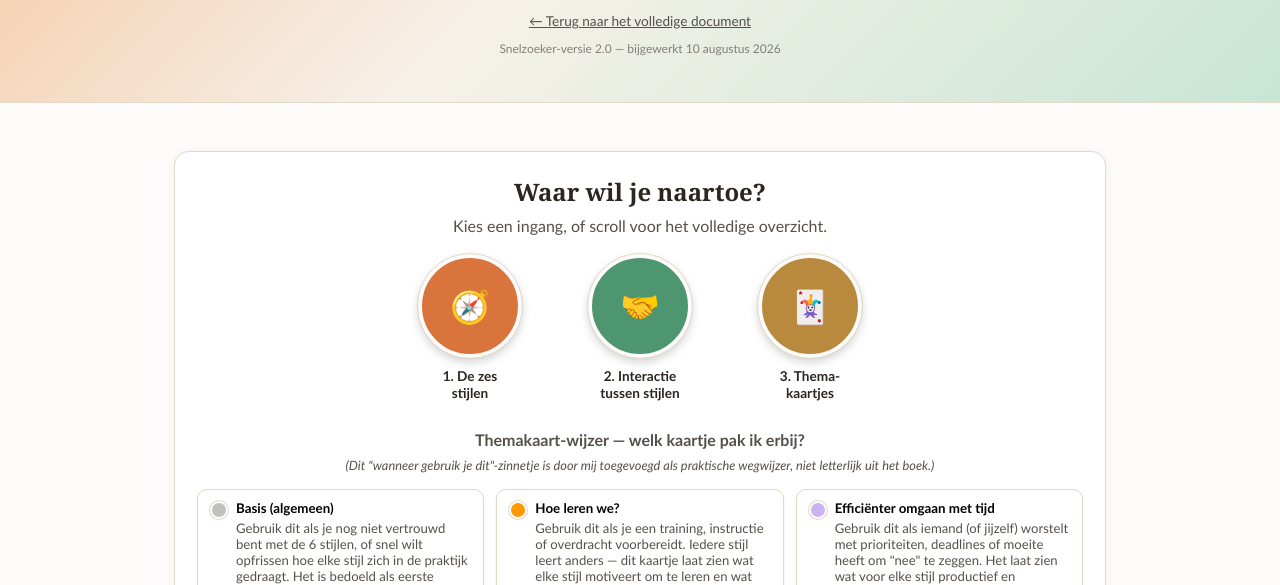
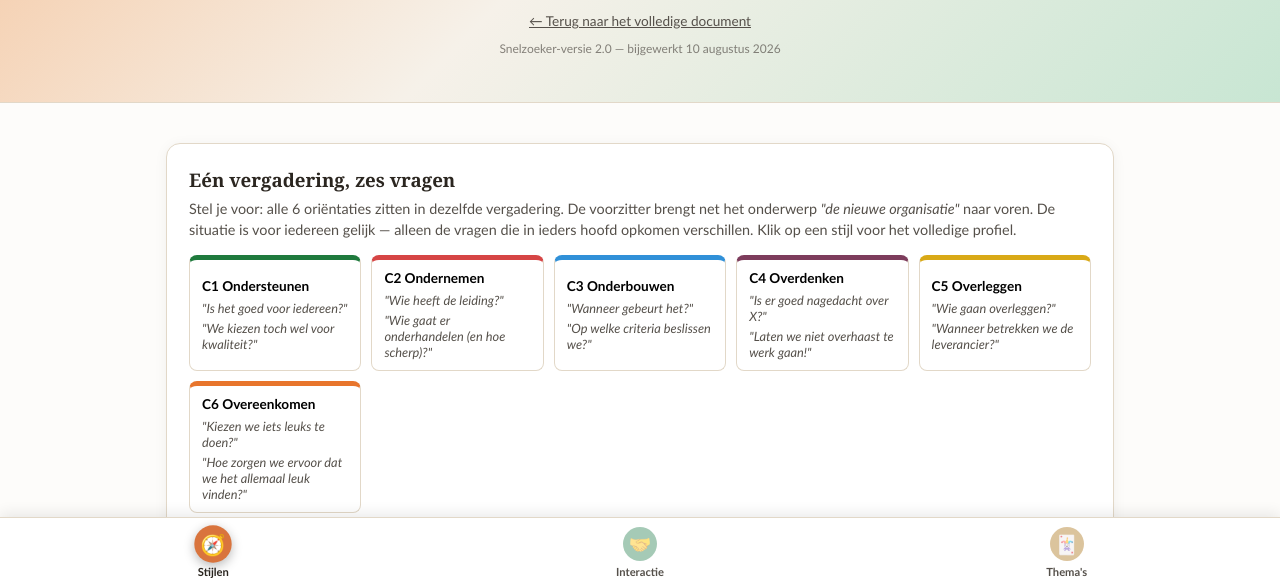
Before and after one commit to ErikdenBoer1983/Circle-Methode, a website: page www/index.html in a window 1280 px wide. Shown: the part 215-800 px from the top of the page. Drawn offline with Linux system fonts and the light colour scheme.

Commit message:
Tabbalk-navigatie, stevigere themakaartjes, horizontale scroll-fix

```diff
--- a/www/index.html
+++ b/www/index.html
@@ -13,15 +13,15 @@
   }
   * { box-sizing: border-box; }
   body { margin:0; background:var(--paper); color:var(--ink); font-family:"Trebuchet MS","Segoe UI",sans-serif; line-height:1.5; }
-  .wrap { max-width: var(--maxw); margin:0 auto; padding: 32px 24px 100px; }
+  .wrap { max-width: var(--maxw); margin:0 auto; padding: 24px 16px 90px; }
   header.top { background: linear-gradient(135deg, var(--accent-soft) 0%, var(--panel) 45%, var(--accent2-soft) 100%); border-bottom:1px solid var(--rule); padding: 40px 24px 32px; text-align:center; }
   header.top .logos { display:flex; justify-content:center; gap:16px; margin-bottom:18px; }
   header.top .logos img { max-height:80px; width:auto; background:#fff; border-radius:12px; padding:10px 14px; box-shadow:0 3px 10px rgba(0,0,0,0.12); }
   header.top h1 { margin: 0 0 4px; font-size: 1.9rem; font-family: Georgia, "Iowan Old Style", "Palatino Linotype", Palatino, serif; color: var(--ink); }
   header.top p.subtitle { margin:0; color: var(--accent); font-weight:600; font-family:"Trebuchet MS","Segoe UI",sans-serif; }
   header.top a.back { display:inline-block; margin-top:14px; font-size:0.85rem; color:var(--ink-soft); }
-  h2.section-title { font-size:1.35rem; font-family: Georgia, "Iowan Old Style", "Palatino Linotype", Palatino, serif; color:var(--accent); border-bottom:2px solid var(--accent-soft); padding-bottom:8px; margin-top:48px; }
   .card { background:#fff; border:1px solid var(--rule); border-radius:14px; padding:22px; margin-top:16px; box-shadow: 0 2px 14px rgba(43,38,32,0.05); }
+  .card + .card { margin-top:16px; }
   .row { display:flex; gap:16px; flex-wrap:wrap; align-items:flex-end; }
   .field { display:flex; flex-direction:column; gap:4px; min-width:220px; flex:1; }
   label { font-size:0.8rem; color:var(--ink-soft); }
@@ -34,10 +34,11 @@
   .compare .box .valkuil { color:var(--accent); font-weight:600; margin:0; }
   .interactie-text { margin-top:16px; background:#fff; border:1px solid var(--rule); border-radius:8px; padding:16px; font-size:0.95rem; }
   .results { margin-top:16px; display:flex; flex-direction:column; gap:10px; }
-  .result { background:#fff; border:1px solid var(--rule); border-left-width:6px; border-left-style:solid; border-radius:8px; padding:12px 14px; }
-  .result .theme-badge { display:inline-block; font-size:0.72rem; color:#fff; background:var(--accent); border-radius:12px; padding:2px 10px; margin-bottom:6px; }
-  .result .label { font-weight:700; margin: 0 0 8px; }
-  .result table { width:100%; border-collapse:collapse; font-size:0.85rem; }
+  .result { background:#fff; border-radius:14px; overflow:hidden; box-shadow:0 3px 10px rgba(0,0,0,0.08); }
+  .result .theme-badge { display:block; font-size:0.78rem; font-weight:700; color:#fff; padding:8px 14px; }
+  .result .label { font-weight:700; margin:12px 14px 8px; font-size:1.02rem; }
+  .result-table-scroll { overflow-x:auto; -webkit-overflow-scrolling:touch; padding:0 14px 14px; }
+  .result table { width:100%; min-width:640px; border-collapse:collapse; font-size:0.85rem; }
   .result td { border:1px solid var(--rule); padding:6px 8px; vertical-align:top; width:16.66%; }
   .result td.hdr { background:var(--panel); font-weight:700; text-align:center; width: auto; }
   .result td.active { background: var(--hl); font-weight:600; }
@@ -48,15 +49,20 @@
   details summary::marker { color: var(--ink-soft); }
   details[open] summary { margin-bottom: 4px; }
   details p { font-size: 0.92rem; }
-  .nav-btn { display:flex; flex-direction:column; align-items:center; gap:10px; text-decoration:none; width:150px; }
-  .nav-btn .circle { width:104px; height:104px; border-radius:50%; display:flex; align-items:center; justify-content:center; color:#fff; font-size:2rem; box-shadow:0 4px 10px rgba(0,0,0,0.18); border:4px solid var(--paper); outline:1px solid var(--rule); transition:transform 0.15s ease; }
-  .nav-btn:hover .circle { transform:translateY(-3px) scale(1.03); }
-  .nav-btn .caption { font-family:"Trebuchet MS","Segoe UI",sans-serif; font-weight:700; font-size:0.85rem; color:var(--ink); text-align:center; line-height:1.25; }
-  .wijzer-card { border:1px solid var(--rule); border-radius:10px; padding:10px 12px 10px 14px; cursor:pointer; background:#fff; box-shadow:0 1px 3px rgba(0,0,0,0.08); font-family:inherit; text-align:left; display:flex; gap:10px; align-items:flex-start; }
-  .wijzer-card:hover { box-shadow:0 3px 10px rgba(0,0,0,0.15); transform:translateY(-1px); }
-  .wijzer-card .dot { flex:0 0 auto; width:14px; height:14px; border-radius:50%; margin-top:3px; box-shadow:0 0 0 2px #fff, 0 0 0 3px var(--rule); }
-  .wijzer-card .naam { font-weight:700; margin:0 0 4px; }
+  .wijzer-card { border-radius:14px; overflow:hidden; cursor:pointer; background:#fff; box-shadow:0 3px 10px rgba(0,0,0,0.10); border:none; font-family:inherit; text-align:left; padding:0; display:flex; flex-direction:column; transition:transform 0.15s ease, box-shadow 0.15s ease; }
+  .wijzer-card:hover { box-shadow:0 6px 18px rgba(0,0,0,0.18); transform:translateY(-2px); }
+  .wijzer-card .band { padding:12px 14px; font-weight:700; font-size:0.98rem; color:#fff; text-shadow:0 1px 2px rgba(0,0,0,0.15); }
+  .wijzer-card .body { padding:10px 14px 12px; }
   .wijzer-card .uitleg { font-size:0.82rem; color:var(--ink-soft); margin:0; }
+
+  .tabbar { position:fixed; bottom:0; left:0; right:0; display:flex; background:#fff; border-top:1px solid var(--rule); box-shadow:0 -3px 14px rgba(0,0,0,0.09); z-index:100; padding-bottom:env(safe-area-inset-bottom,0); }
+  .tab-btn { flex:1; display:flex; flex-direction:column; align-items:center; gap:4px; padding:9px 4px 7px; border:none; background:none; cursor:pointer; font-family:"Trebuchet MS","Segoe UI",sans-serif; }
+  .tab-icon { width:34px; height:34px; border-radius:50%; display:flex; align-items:center; justify-content:center; font-size:1.15rem; color:#fff; opacity:0.5; transition:all 0.15s ease; }
+  .tab-btn.active .tab-icon { opacity:1; transform:scale(1.1); box-shadow:0 3px 10px rgba(0,0,0,0.28); }
+  .tab-label { font-size:0.7rem; font-weight:600; color:var(--ink-soft); }
+  .tab-btn.active .tab-label { color:var(--ink); }
+  .tab-panel { display:none; }
+  .tab-panel.active { display:block; }
 </style>
 </head>
 <body>
@@ -72,30 +78,7 @@
 </header>
 <div class="wrap">
 
-  <div class="card" id="overzicht" style="text-align:center;">
-    <h2 style="margin:0 0 4px;font-size:1.5rem;font-family:Georgia,'Iowan Old Style','Palatino Linotype',Palatino,serif;">Waar wil je naartoe?</h2>
-    <p style="margin:0 0 16px;color:var(--ink-soft);">Kies een ingang, of scroll voor het volledige overzicht.</p>
-    <div class="row" style="justify-content:center;gap:20px;">
-      <a href="#sec-stijlen" class="nav-btn">
-        <span class="circle" style="background:var(--accent);">🧭</span>
-        <span class="caption">1. De zes<br>stijlen</span>
-      </a>
-      <a href="#sec-interactie" class="nav-btn">
-        <span class="circle" style="background:var(--accent2);">🤝</span>
-        <span class="caption">2. Interactie<br>tussen stijlen</span>
-      </a>
-      <a href="#sec-themas" class="nav-btn">
-        <span class="circle" style="background:#B98A3D;">🃏</span>
-        <span class="caption">3. Thema-<br>kaartjes</span>
-      </a>
-    </div>
-
-    <h3 style="margin:26px 0 4px;font-size:1rem;color:var(--ink-soft);">Themakaart-wijzer — welk kaartje pak ik erbij?</h3>
-    <p style="margin:0 0 14px;font-size:0.8rem;color:var(--ink-soft);font-style:italic;">(Dit "wanneer gebruik je dit"-zinnetje is door mij toegevoegd als praktische wegwijzer, niet letterlijk uit het boek.)</p>
-    <div id="wijzerGrid" style="display:grid;grid-template-columns:repeat(auto-fit,minmax(280px,1fr));gap:12px;text-align:left;"></div>
-  </div>
-
-  <h2 class="section-title" id="sec-stijlen">1. De zes stijlen</h2>
+  <section class="tab-panel active" id="panel-stijlen">
     <div class="card">
       <h3 style="margin:0 0 4px;font-family:Georgia,'Iowan Old Style','Palatino Linotype',Palatino,serif;">Eén vergadering, zes vragen</h3>
       <p style="margin:0 0 14px;color:var(--ink-soft);font-size:0.9rem;">Stel je voor: alle 6 oriëntaties zitten in dezelfde vergadering. De voorzitter brengt net het onderwerp <em>"de nieuwe organisatie"</em> naar voren. De situatie is voor iedereen gelijk — alleen de vragen die in ieders hoofd opkomen verschillen. Klik op een stijl voor het volledige profiel.</p>
@@ -109,8 +92,9 @@
       </div>
       <div id="profielBox"></div>
     </div>
+  </section>
 
-  <h2 class="section-title" id="sec-interactie">2. Interactie tussen twee stijlen</h2>
+  <section class="tab-panel" id="panel-interactie">
     <div class="card">
       <div class="row">
         <div class="field">
@@ -128,8 +112,15 @@
       <h4 style="margin:20px 0 4px; color:var(--ink-soft); font-size:0.85rem;">Interactiepatroon als beiden een probleem hebben</h4>
       <div class="interactie-text" id="interactieBox"></div>
     </div>
+  </section>
 
-  <h2 class="section-title" id="sec-themas">3. Themakaartjes</h2>
+  <section class="tab-panel" id="panel-themas">
+    <div class="card">
+      <h3 style="margin:0 0 4px;font-family:Georgia,'Iowan Old Style','Palatino Linotype',Palatino,serif;">Themakaart-wijzer — welk kaartje pak ik erbij?</h3>
+      <p style="margin:0 0 14px;font-size:0.8rem;color:var(--ink-soft);font-style:italic;">(Dit "wanneer gebruik je dit"-zinnetje is door mij toegevoegd als praktische wegwijzer, niet letterlijk uit het boek.)</p>
+      <div id="wijzerGrid" style="display:grid;grid-template-columns:repeat(auto-fit,minmax(240px,1fr));gap:12px;text-align:left;"></div>
+    </div>
+
     <div class="card">
       <div class="row">
         <div class="field" style="flex:2;">
@@ -149,14 +140,39 @@
       <div class="count-note" id="countNote"></div>
       <div class="results" id="results"></div>
     </div>
+  </section>
 
 </div>
+
+<nav class="tabbar">
+  <button class="tab-btn active" data-tab="stijlen">
+    <span class="tab-icon" style="background:var(--accent);">🧭</span>
+    <span class="tab-label">Stijlen</span>
+  </button>
+  <button class="tab-btn" data-tab="interactie">
+    <span class="tab-icon" style="background:var(--accent2);">🤝</span>
+    <span class="tab-label">Interactie</span>
+  </button>
+  <button class="tab-btn" data-tab="themas">
+    <span class="tab-icon" style="background:#B98A3D;">🃏</span>
+    <span class="tab-label">Thema's</span>
+  </button>
+</nav>
 
 <script src="themesData.js"></script>
 <script src="moredata.js"></script>
 <script src="stylesData.js"></script>
 <script>
 const codes = ["c1","c2","c3","c4","c5","c6"];
+
+function showTab(name) {
+  document.querySelectorAll(".tab-panel").forEach(p => p.classList.toggle("active", p.id === "panel-" + name));
+  document.querySelectorAll(".tab-btn").forEach(b => b.classList.toggle("active", b.dataset.tab === name));
+  window.scrollTo({ top: 0, behavior: "instant" in window ? "instant" : "auto" });
+}
+document.querySelectorAll(".tab-btn").forEach(b => {
+  b.addEventListener("click", () => showTab(b.dataset.tab));
+});
 
 function fillSelect(sel, includeEmpty) {
   if (includeEmpty) {
@@ -333,7 +349,6 @@ function renderResults() {
   rows.forEach(row => {
     count++;
     const div = document.createElement("div"); div.className = "result";
-    div.style.borderLeftColor = col.bg;
     let tableHtml = "<table><tr>";
     codes.forEach(c => { tableHtml += `<td class="hdr">${oriNames[c].replace(/^C\d /,'')}</td>`; });
     tableHtml += "</tr><tr>";
@@ -343,7 +358,8 @@ function renderResults() {
     });
     tableHtml += "</tr></table>";
     div.innerHTML = `<span class="theme-badge" style="background:${col.bg};color:${col.fg};">${escapeHtml(themaOnly)}</span>
-      <div class="label">${escapeHtml(row.label)}</div>${tableHtml}`;
+      <div class="label">${escapeHtml(row.label)}</div>
+      <div class="result-table-scroll">${tableHtml}</div>`;
     resultsEl.appendChild(div);
   });
 
@@ -382,15 +398,16 @@ themaFilter.addEventListener("change", renderWaarom);
 
 const wijzerGrid = document.getElementById("wijzerGrid");
 themeOrder.filter(n => themesData[n]).forEach(name => {
-  const col = themeColors[name] || { bg: "#a8582c" };
+  const col = themeColors[name] || { bg: "#a8582c", fg: "#ffffff" };
   const btn = document.createElement("button");
   btn.className = "wijzer-card";
-  btn.innerHTML = `<span class="dot" style="background:${col.bg};"></span><span><p class="naam">${escapeHtml(name)}</p><p class="uitleg">${escapeHtml(wanneerGebruikUitgebreid[name] || "")}</p></span>`;
+  btn.innerHTML = `<span class="band" style="background:${col.bg};color:${col.fg};">${escapeHtml(name)}</span>
+    <span class="body"><p class="uitleg">${escapeHtml(wanneerGebruikUitgebreid[name] || "")}</p></span>`;
   btn.addEventListener("click", () => {
     themaFilter.value = name;
     renderWaarom();
     renderResults();
-    document.getElementById("sec-themas").scrollIntoView({ behavior: "smooth" });
+    document.getElementById("results").scrollIntoView({ behavior: "smooth", block: "start" });
   });
   wijzerGrid.appendChild(btn);
 });
```
Lines whose indentation alone changed are shown as unchanged.
